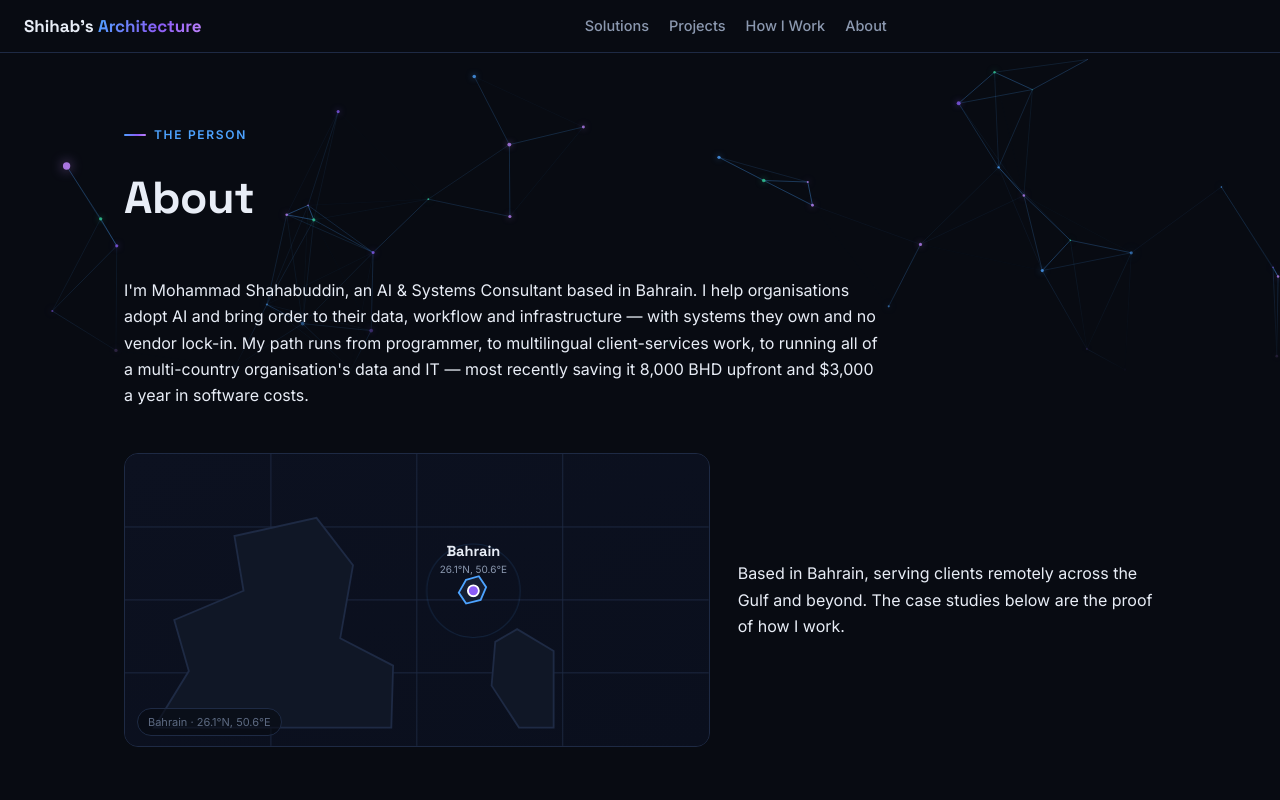
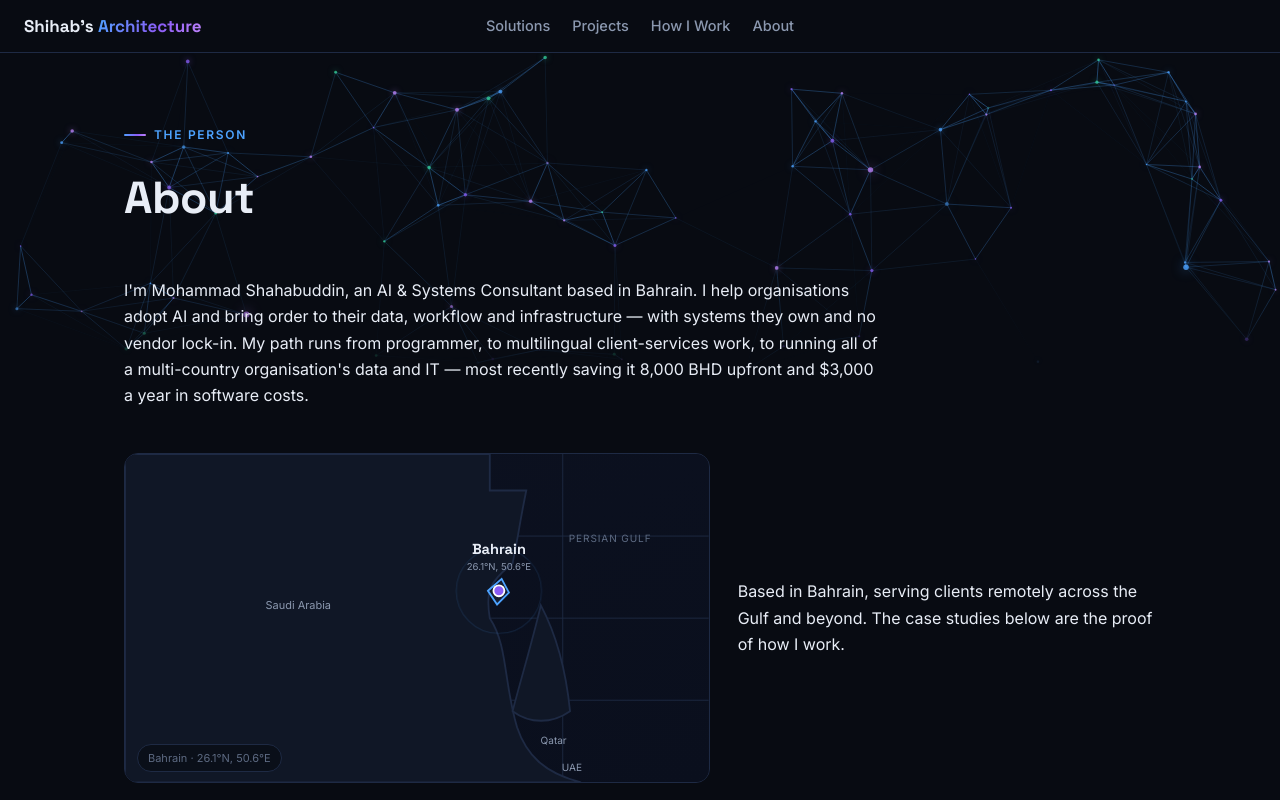
Before and after one commit to sahabx/shihabarch, a plain HTML site: page about.html in a window 1280 px wide. Shown: the top 800 px of the page. Drawn offline with Linux system fonts and the light colour scheme.

Commit message:
gh-pages: rebuild 2026-11-21

```diff
--- a/about.html
+++ b/about.html
@@ -29,24 +29,28 @@
 </div>
 <div class="about-intro prose"><p>I'm Mohammad Shahabuddin, an AI & Systems Consultant based in Bahrain. I help organisations adopt AI and bring order to their data, workflow and infrastructure — with systems they own and no vendor lock-in. My path runs from programmer, to multilingual client-services work, to running all of a multi-country organisation's data and IT — most recently saving it 8,000 BHD upfront and $3,000 a year in software costs.</p></div>
 <div class="about-loc">
-  <div class="map"><svg class="map-svg" viewBox="0 0 640 320" role="img" aria-label="Stylized map showing Bahrain">
+  <div class="map"><svg class="map-svg" viewBox="0 0 640 360" role="img" aria-label="Stylized map of the Arabian Gulf showing Bahrain">
   <defs>
     <linearGradient id="sea" x1="0" y1="0" x2="1" y2="1">
       <stop offset="0" stop-color="#0c1120"/><stop offset="1" stop-color="#0a0f1d"/>
     </linearGradient>
   </defs>
-  <rect width="640" height="320" fill="url(#sea)"/>
+  <rect width="640" height="360" fill="url(#sea)"/>
   <g class="map-grid" stroke="#1e2a44" stroke-width="1" fill="none">
-    <path d="M0 80h640M0 160h640M0 240h640M160 0v320M320 0v320M480 0v320"/>
+    <path d="M0 90h640M0 180h640M0 270h640M160 0v360M320 0v360M480 0v360"/>
   </g>
-  <path class="land" d="M32 300 L70 238 L54 182 L130 150 L120 90 L210 70 L250 122 L236 202 L294 232 L292 300 Z" fill="#101726" stroke="#1e2a44" stroke-width="2"/>
-  <path class="land" d="M470 300 L470 216 L430 192 L406 206 L402 254 L432 300 Z" fill="#101726" stroke="#1e2a44" stroke-width="2"/>
-  <path class="land bahrain" d="M374 138 l14 -4 8 12 -6 14 -16 4 -8 -12 z" fill="#151e31" stroke="#4da3ff" stroke-width="2"/>
-  <circle class="pin-ring" cx="382" cy="150" r="30" fill="none" stroke="#4da3ff" stroke-width="1.5"/>
-  <circle class="pin-ring r2" cx="382" cy="150" r="46" fill="none" stroke="#4da3ff" stroke-width="1"/>
-  <circle cx="382" cy="150" r="6" fill="#8b5cf6" stroke="#fff" stroke-width="2"/>
-  <text x="382" y="112" text-anchor="middle" fill="#e8edf6" font-family="Space Grotesk, sans-serif" font-size="16" font-weight="700">Bahrain</text>
-  <text x="382" y="130" text-anchor="middle" fill="#8b98af" font-family="Inter, sans-serif" font-size="11">26.1°N, 50.6°E</text>
+  <path class="land" d="M0 0 H400 V40 H440 C430 90 435 70 425 120 C400 140 395 150 400 180 C420 210 415 250 430 300 C440 330 460 350 500 360 H0 Z" fill="#101726" stroke="#1e2a44" stroke-width="2"/>
+  <path class="land" d="M425 282 C436 240 446 208 456 166 C474 200 484 242 488 282 C468 296 444 296 425 282 Z" fill="#101726" stroke="#1e2a44" stroke-width="2"/>
+  <path class="land bahrain" d="M398 150 L413 137 L421 152 L408 165 Z" fill="#151e31" stroke="#4da3ff" stroke-width="2"/>
+  <circle class="pin-ring" cx="410" cy="150" r="26" fill="none" stroke="#4da3ff" stroke-width="1.5"/>
+  <circle class="pin-ring r2" cx="410" cy="150" r="42" fill="none" stroke="#4da3ff" stroke-width="1"/>
+  <circle cx="410" cy="150" r="6" fill="#8b5cf6" stroke="#fff" stroke-width="2"/>
+  <text x="410" y="110" text-anchor="middle" fill="#e8edf6" font-family="Space Grotesk, sans-serif" font-size="16" font-weight="700">Bahrain</text>
+  <text x="410" y="127" text-anchor="middle" fill="#8b98af" font-family="Inter, sans-serif" font-size="10.5">26.1°N, 50.6°E</text>
+  <text x="190" y="170" text-anchor="middle" fill="#8b98af" font-family="Inter, sans-serif" font-size="12">Saudi Arabia</text>
+  <text x="470" y="318" text-anchor="middle" fill="#8b98af" font-family="Inter, sans-serif" font-size="11">Qatar</text>
+  <text x="490" y="348" text-anchor="middle" fill="#8b98af" font-family="Inter, sans-serif" font-size="11">UAE</text>
+  <text x="532" y="96" text-anchor="middle" fill="#5d6a82" font-family="Inter, sans-serif" font-size="11" letter-spacing="1">PERSIAN GULF</text>
 </svg><p class="map-cap">Bahrain · 26.1°N, 50.6°E</p></div>
   <div class="loc-copy prose"><p>Based in Bahrain, serving clients remotely across the Gulf and beyond. The case studies below are the proof of how I work.</p></div>
 </div>
--- a/assets/main.js
+++ b/assets/main.js
@@ -54,6 +54,8 @@
     var w = 0, h = 0, dpr = 1, nodes = [], raf = null;
     var pointer = { x: -1e4, y: -1e4, active: false };
     var palette = ["77,163,255", "139,92,246", "192,132,252", "52,211,153"];
+    var lastScrollY = window.scrollY;
+    var scrollBoost = 0;
 
     // Position the canvas to sit exactly behind the first section of the page
     // (the hero on the landing, otherwise the page header), below the sticky nav.
@@ -79,7 +81,7 @@
     }
 
     function seed() {
-      var count = Math.max(42, Math.min(95, Math.round((w * h) / 15000)));
+      var count = Math.max(80, Math.min(180, Math.round((w * h) / 8000)));
       nodes = [];
       for (var i = 0; i < count; i++) {
         var core = i % 11 === 0;
@@ -97,8 +99,13 @@
     }
 
     function draw(t) {
+      var sy = window.scrollY;
+      var svel = sy - lastScrollY;
+      lastScrollY = sy;
+      scrollBoost += svel * 0.12;
+      scrollBoost *= 0.88;
+      var parallax = sy * 0.35 + scrollBoost;
       ctx.clearRect(0, 0, w, h);
-      var parallax = window.scrollY * 0.35;
       var i, j, a, b;
 
       // edges between close nodes
--- a/assets/style.css
+++ b/assets/style.css
@@ -26,7 +26,7 @@ img{max-width:100%;border-radius:10px}
   background:var(--bg);border-bottom:1px solid var(--line)}
 .logo{font-family:'Space Grotesk';font-weight:700;font-size:17px;color:var(--fg);flex-shrink:0;white-space:nowrap}
 .logo span{background:var(--grad);-webkit-background-clip:text;background-clip:text;color:transparent}
-.navlinks{display:flex;align-items:center;gap:20px;flex:1;justify-content:center;min-width:0}
+.navlinks{position:absolute;left:50%;top:50%;transform:translate(-50%,-50%);display:flex;align-items:center;gap:22px;z-index:1}
 .navlinks a{color:var(--mut);font-size:14.5px;font-weight:500;white-space:nowrap}
 .navlinks a:hover{color:var(--fg)}
 a.cta{background:var(--grad);color:#fff;padding:7px 16px;border-radius:999px;font-weight:600;box-shadow:0 2px 14px rgba(77,163,255,.35);flex-shrink:0;display:inline-flex;align-items:center;justify-content:center}
@@ -286,7 +286,7 @@ html.js .reveal.in{opacity:1;transform:none}
 @media (max-width:760px){
   .site-nav{flex-wrap:wrap;padding:12px 16px}
   .nav-toggle{display:flex}
-  .navlinks{display:none;flex-direction:column;align-items:stretch;gap:0;width:100%;flex:auto;order:5;padding:6px 0 2px;justify-content:flex-start}
+  .navlinks{display:none;position:static;transform:none;left:auto;top:auto;flex-direction:column;align-items:stretch;gap:0;width:100%;flex:auto;order:5;padding:6px 0 2px;justify-content:flex-start}
   .site-nav.open .navlinks{display:flex}
   .navlinks a{padding:11px 2px;border-bottom:1px solid var(--line);font-size:15px}
   .art-bg{min-height:380px;height:48vh}
--- a/data/profile.json
+++ b/data/profile.json
@@ -243,7 +243,7 @@
       "kind": "Integration",
       "confidential": true,
       "demo": "Demonstration available on request",
-      "tags": ["Actively monitoring 34 groups"],
+      "tags": [],
       "summary": "An automated user-data pipeline that captures WhatsApp contacts into the CRM and keeps every record current — no manual entry.",
       "metrics": [
         {"value": "70,000", "label": "entries kept up to date"},
@@ -253,7 +253,7 @@
     }
   ],
   "engagement_modes": [
-    {"mode": "Project", "what": "A fixed-scope build we agree up front", "when": "You know what you need"},
+    {"mode": "Project", "what": "A fixed-scope build I deliver up front", "when": "You know what you need"},
     {"mode": "Consultancy", "what": "An honest review of what you have and what to pick", "when": "You're not sure where to start"},
     {"mode": "Maintenance", "what": "I keep it running and improving, month to month", "when": "After a build, or for existing systems"}
   ],
```
Also changed, not shown: how-i-work.html (+6 -6 lines), projects.html (+1 -1 lines), 2 other files.
